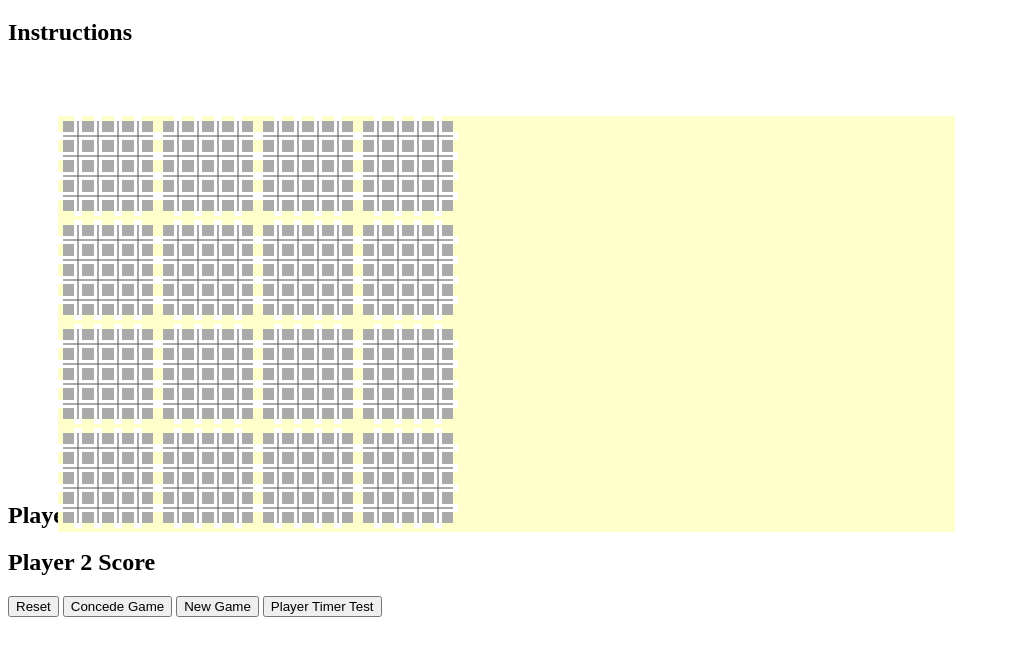
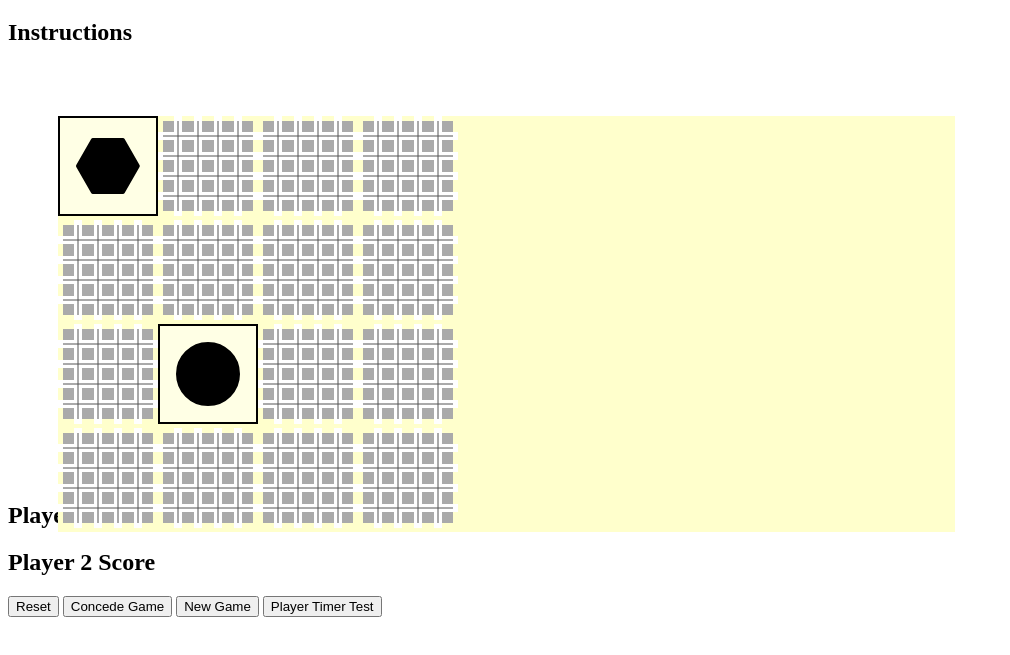
Before and after one commit to owaine1/Project1, a plain HTML site: page index.html in a window 1280 px wide. Shown: the part 61-716 px from the top of the page, without its empty margins (0-1010 px from the left). Drawn offline with nearby package versions, Linux system fonts and the light colour scheme.

```diff
--- a/index.html
+++ b/index.html
@@ -16,28 +16,28 @@
   <h2>Instructions</h2>
   <div id="container1">
     <div id="row1">
-      <div id="box1" class="row1 col1"><img id="backOfCard" src="images/backOfCard.svg" alt="Back of Card"></div>
-      <div id="box2" class="row1 col2"><img src="images/backOfCard.svg" alt="Back of Card"></div>
-      <div id="box3" class="row1 col3"><img src="images/backOfCard.svg" alt="Back of Card"></div>
-      <div id="box4" class="row1 col4"><img src="images/backOfCard.svg" alt="Back of Card"></div>
+      <div id="box1" class="row1 col1"><img id="card1" src="images/backOfCard.svg" alt="Back of Card"></div>
+      <div id="box2" class="row1 col2"><img id="card2"src="images/backOfCard.svg" alt="Back of Card"></div>
+      <div id="box3" class="row1 col3"><img id="card3"src="images/backOfCard.svg" alt="Back of Card"></div>
+      <div id="box4" class="row1 col4"><img id="card4"src="images/backOfCard.svg" alt="Back of Card"></div>
     </div>
     <div id="row2">
-      <div id="box5" class="row2 col1"><img src="images/backOfCard.svg" alt="Back of Card"></div>
-      <div id="box6" class="row2 col2"><img src="images/backOfCard.svg" alt="Back of Card"></div>
-      <div id="box7" class="row2 col3"><img src="images/backOfCard.svg" alt="Back of Card"></div>
-      <div id="box8" class="row2 col4"><img src="images/backOfCard.svg" alt="Back of Card"></div>
+      <div id="box5" class="row2 col1"><img id="card5"src="images/backOfCard.svg" alt="Back of Card"></div>
+      <div id="box6" class="row2 col2"><img id="card6"src="images/backOfCard.svg" alt="Back of Card"></div>
+      <div id="box7" class="row2 col3"><img id="card7"src="images/backOfCard.svg" alt="Back of Card"></div>
+      <div id="box8" class="row2 col4"><img id="card8"src="images/backOfCard.svg" alt="Back of Card"></div>
     </div>
     <div id="row3">
-      <div id="box9" class="row3 col1"><img src="images/backOfCard.svg" alt="Back of Card"></div>
-      <div id="box10" class="row3 col2"><img src="images/backOfCard.svg" alt="Back of Card"></div>
-      <div id="box11" class="row3 col3"><img src="images/backOfCard.svg" alt="Back of Card"></div>
-      <div id="box12" class="row3 col4"><img src="images/backOfCard.svg" alt="Back of Card"></div>
+      <div id="box9" class="row3 col1"><img id="card9"src="images/backOfCard.svg" alt="Back of Card"></div>
+      <div id="box10" class="row3 col2"><img id="card10"src="images/backOfCard.svg" alt="Back of Card"></div>
+      <div id="box11" class="row3 col3"><img id="card11"src="images/backOfCard.svg" alt="Back of Card"></div>
+      <div id="box12" class="row3 col4"><img id="card12"src="images/backOfCard.svg" alt="Back of Card"></div>
     </div>
     <div id="row4">
-      <div id="box13" class="row4 col1"><img src="images/backOfCard.svg" alt="Back of Card"></div>
-      <div id="box14" class="row4 col2"><img src="images/backOfCard.svg" alt="Back of Card"></div>
-      <div id="box15" class="row4 col3"><img src="images/backOfCard.svg" alt="Back of Card"></div>
-      <div id="box16" class="row4 col4"><img src="images/backOfCard.svg" alt="Back of Card"></div>
+      <div id="box13" class="row4 col1"><img id="card13"src="images/backOfCard.svg" alt="Back of Card"></div>
+      <div id="box14" class="row4 col2"><img id="card14"src="images/backOfCard.svg" alt="Back of Card"></div>
+      <div id="box15" class="row4 col3"><img id="card15"src="images/backOfCard.svg" alt="Back of Card"></div>
+      <div id="box16" class="row4 col4"><img id="card16"src="images/backOfCard.svg" alt="Back of Card"></div>
     </div>
   </div>
   <div id="container2">
@@ -46,7 +46,7 @@
   <button id="reset">Reset</button>
   <button id="concedeGame">Concede Game</button>
   <button id="newGame">New Game</button>
-  <button id="seconds-counter">Player Timer Test</button>
+  <button id="seconds_counter">Player Timer Test</button>
   </div>
 </body>
 
--- a/js/javascript.js
+++ b/js/javascript.js
@@ -2,39 +2,53 @@
 
 // vars go here!
 
-$(document).ready();
+$(document).ready(setup);
 
+// checked so far working to here*
 function setup(){
-  console.log('Inside setup');
+  console.log('Setup loaded');
+
+  $('#seconds_counter').click(loading);
+  $('#card1').attr("src", "images/blackHex.svg");
+  $('#card10').attr("src", "images/blackCircle.svg");
+
+  console.log($('#backOfCard'));
+
 }
-document.getElementById("backOfCard").src="images/blackHex.svg";
-document.getElementById('#box1').textContent = 'Check!';
-$("#box1").html( "<img src='images/blueBox.svg'>" );
-function randomDisplayCards(){
+//  to here*
+
+//document.getElementById('#box1').textContent = 'Check!';
+function randomDisplayCards() {
   console.log('Inside randomDisplayCards');
   // some way that js will select random images for the grid
-
-  // maybe, of the 16, 12 are different,
+    // put 3 random imgs in class col 1 + 1 constant
+    // put 3 random imgs in class col 2 + 1 constant
+    // put 3 random imgs in class col 3 + 1 constant
+    // put 3 random imgs in class col 4 + 1 constant
+//  something like https://stackoverflow.com/questions/21648147/selecting-a-random-image
+  // likely, of the 16, 12 are different,
   // 4 are the same tiles, not of 16
   // the 4 appear 1 time in every column
   // var num = Math.floor(Math.random() * ?);
-  // per column 1 contant, 3 randoms; same for the other 4 columns
-  //
+  // per column 1 constant, 3 randoms; same for the other 4 columns
 
 }
-// *****
 
-$('#seconds-counter').click(console.log('Button pressed')());
-/*
-setTimeout(incrementSeconds, 5000
-function incrementSeconds() {
-  var seconds;
 
-    console.log('Only ' + seconds + ' seconds to go.');
+function loading(){
+  console.log('clicked');
 }
 
-var cancel = setInterval(incrementSeconds, 1000);
-*/
+
+// setTimeout(incrementSeconds, 5000
+// function incrementSeconds() {
+  // var seconds;
+
+    // console.log('Only ' + seconds + ' seconds to go.');
+// }
+
+// var cancel = setInterval(incrementSeconds, 1000);
+
 // *****
 
 
```
